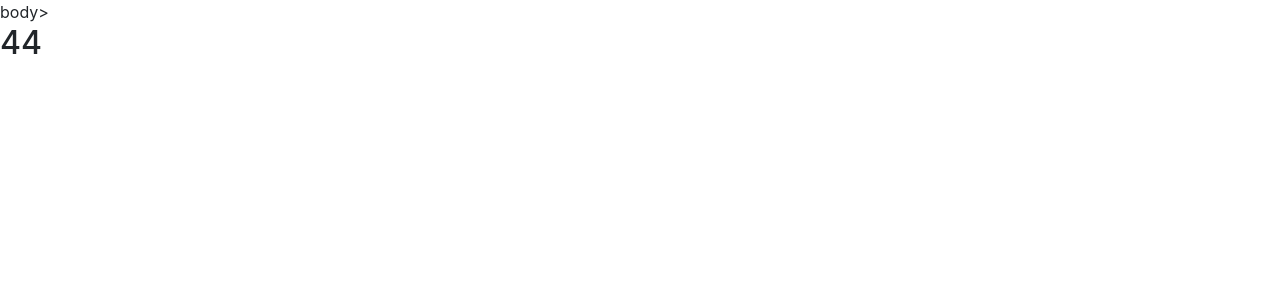
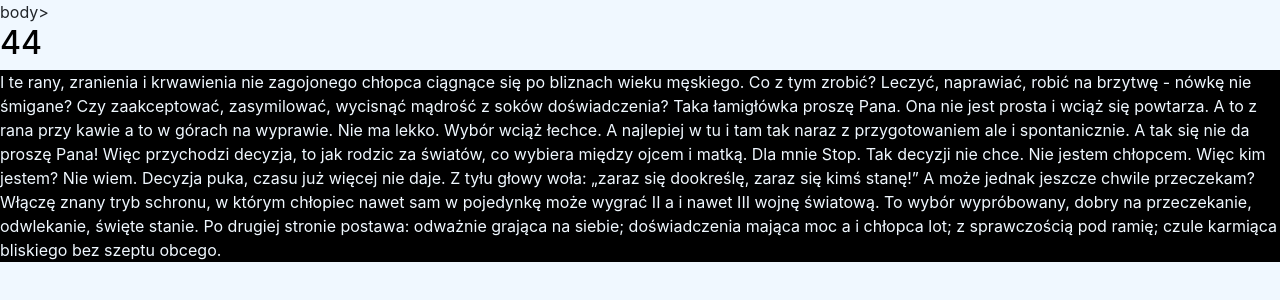
Before and after one commit to jjunvisbl/kodila, a plain HTML site: page index.html in a window 1280 px wide. Drawn offline with nearby package versions, Linux system fonts and the light colour scheme.

Commit message:
add poem

```diff
--- a/index.html
+++ b/index.html
@@ -9,10 +9,19 @@
     <link rel="stylesheet" href="style.css">
 </head>
 body>
-<div class="conteiner">
-    <div class=" title ">
-        <h2>44</h2>
-    </div>
+
+<div class=" title ">
+    <div class="conteiner"></div>
+    <h2>44</h2>
 </div>
+</div>
+<p class="poem">
+    I te rany, zranienia i krwawienia nie zagojonego chłopca ciągnące się po bliznach wieku męskiego. Co z tym zrobić? Leczyć, naprawiać, robić na brzytwę - nówkę nie śmigane? Czy zaakceptować, zasymilować, wycisnąć mądrość z soków doświadczenia? Taka łamigłówka
+    proszę Pana. Ona nie jest prosta i wciąż się powtarza. A to z rana przy kawie a to w górach na wyprawie. Nie ma lekko. Wybór wciąż łechce. A najlepiej w tu i tam tak naraz z przygotowaniem ale i spontanicznie. A tak się nie da proszę Pana! Więc przychodzi
+    decyzja, to jak rodzic za światów, co wybiera między ojcem i matką. Dla mnie Stop. Tak decyzji nie chce. Nie jestem chłopcem. Więc kim jestem? Nie wiem. Decyzja puka, czasu już więcej nie daje. Z tyłu głowy woła: „zaraz się dookreślę, zaraz się kimś
+    stanę!” A może jednak jeszcze chwile przeczekam? Włączę znany tryb schronu, w którym chłopiec nawet sam w pojedynkę może wygrać II a i nawet III wojnę światową. To wybór wypróbowany, dobry na przeczekanie, odwlekanie, święte stanie. Po drugiej stronie
+    postawa: odważnie grająca na siebie; doświadczenia mająca moc a i chłopca lot; z sprawczością pod ramię; czule karmiąca bliskiego bez szeptu obcego.
+</p>
+
 
 </body>
--- a/style.css
+++ b/style.css
@@ -0,0 +1,13 @@
+body {
+    background-color: aliceblue;
+}
+
+.title h2 {
+    color: black
+}
+
+.poem {
+    background-color: black;
+    color: aliceblue;
+    font-size: medium;
+}
```
